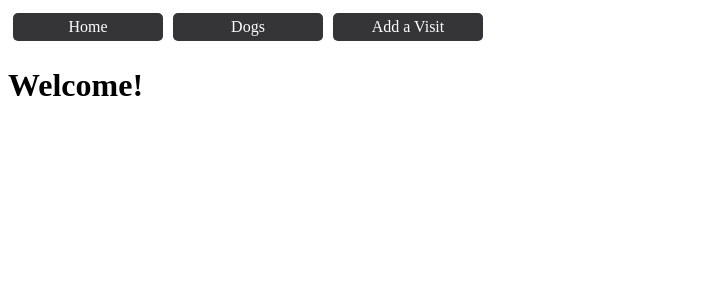
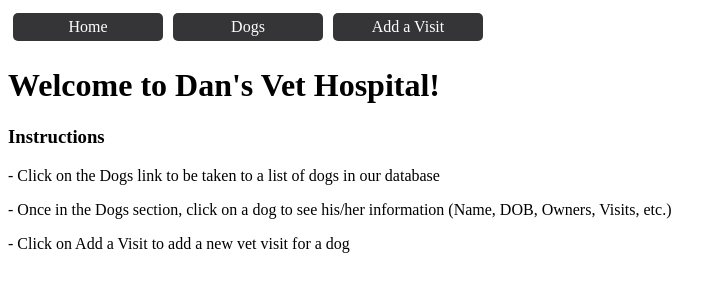
Before and after one commit to doswald32/DO-phase-4-final-project, a React (Create React App) app in the folder client/: page / in a window 1280 px wide. Shown: the top 300 px of the page, without its empty margins (0-726 px from the left). Built offline with nearby package versions, Linux system fonts and the light colour scheme.

Commit message:
added content to Home.js file

```diff
--- a/client/src/components/Home.js
+++ b/client/src/components/Home.js
@@ -1,7 +1,11 @@
 function Home() {
     return (
         <main>
-            <h1>Welcome!</h1>
+            <h1>Welcome to Dan's Vet Hospital!</h1>
+            <h3>Instructions</h3>
+            <p>- Click on the Dogs link to be taken to a list of dogs in our database</p>
+            <p>- Once in the Dogs section, click on a dog to see his/her information (Name, DOB, Owners, Visits, etc.)</p>
+            <p>- Click on Add a Visit to add a new vet visit for a dog</p>
         </main>
     )
 }
```
